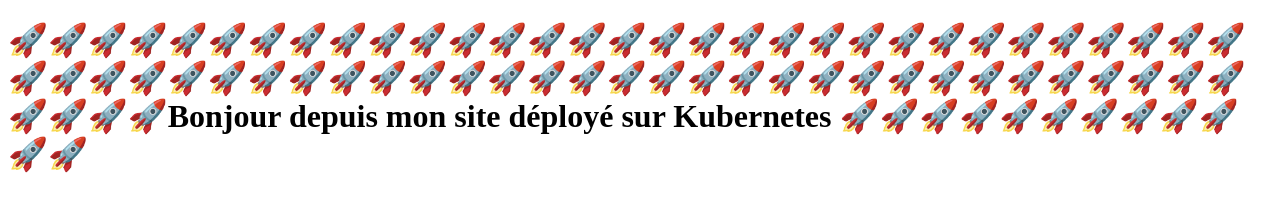
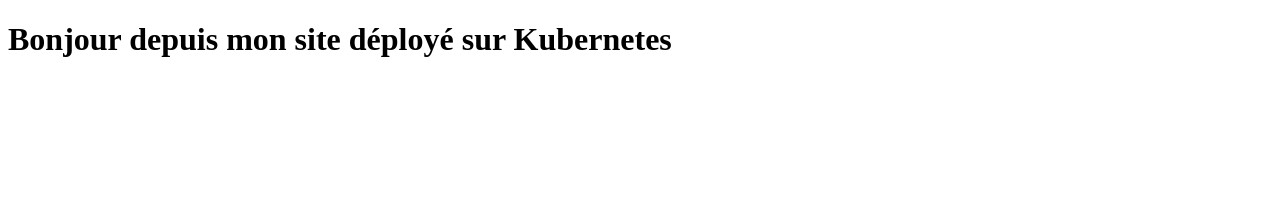
Before and after one commit to oussama247/simple-site, a plain HTML site: page index.html in a window 1280 px wide. Drawn offline with Linux system fonts and the light colour scheme.

Commit message:
Mise à jour de la page HTML

```diff
--- a/index.html
+++ b/index.html
@@ -5,6 +5,6 @@
   <title>Mon Site Web Simple</title>
 </head>
 <body>
-  <h1>🚀🚀🚀🚀🚀🚀🚀🚀🚀🚀🚀🚀🚀🚀🚀🚀🚀🚀🚀🚀🚀🚀🚀🚀🚀🚀🚀🚀🚀🚀🚀🚀🚀🚀🚀🚀🚀🚀🚀🚀🚀🚀🚀🚀🚀🚀🚀🚀🚀🚀🚀🚀🚀🚀🚀🚀🚀🚀🚀🚀🚀🚀🚀🚀🚀🚀Bonjour depuis mon site déployé sur Kubernetes 🚀🚀🚀🚀🚀🚀🚀🚀🚀🚀🚀🚀</h1>
+  <h1>Bonjour depuis mon site déployé sur Kubernetes </h1>
 </body>
 </html>
```
